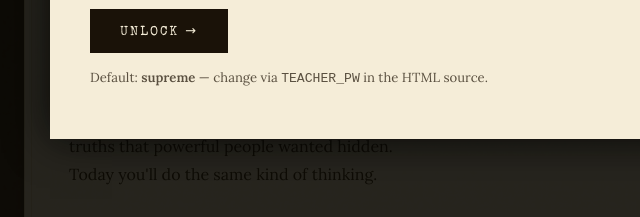
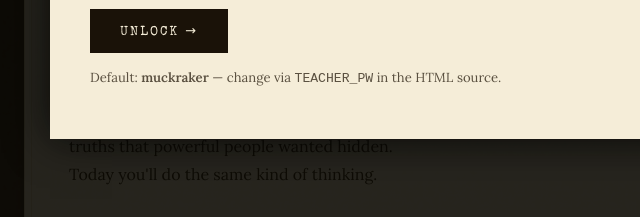
Before and after one commit to DEBVB/muckrakers, a plain HTML site: page index.html in a window 1280 px wide. Both pictures are taken after a click on the button "Teacher Dashboard". Shown: the part 500-717 px from the top of the page, 210-850 px from the left. Drawn offline with nearby package versions, Linux system fonts and the light colour scheme; a web font is replaced by a local one.

Commit message:
Update index.html

```diff
--- a/index.html
+++ b/index.html
@@ -245,7 +245,7 @@
       <input type="password" id="t-pw" placeholder="Enter password…" onkeydown="if(event.key==='Enter')tLogin()">
       <div class="error-msg" id="pw-error">Incorrect password. Try again.</div>
       <div class="btn-group"><button class="btn" style="margin-top:12px;" onclick="tLogin()">Unlock →</button></div>
-      <p style="margin-top:14px; font-size:0.82rem; color:var(--gray);">Default: <strong>supreme</strong> — change via <code>TEACHER_PW</code> in the HTML source.</p>
+      <p style="margin-top:14px; font-size:0.82rem; color:var(--gray);">Default: <strong>muckraker</strong> — change via <code>TEACHER_PW</code> in the HTML source.</p>
     </div>
 
     <!-- DASHBOARD -->
```
